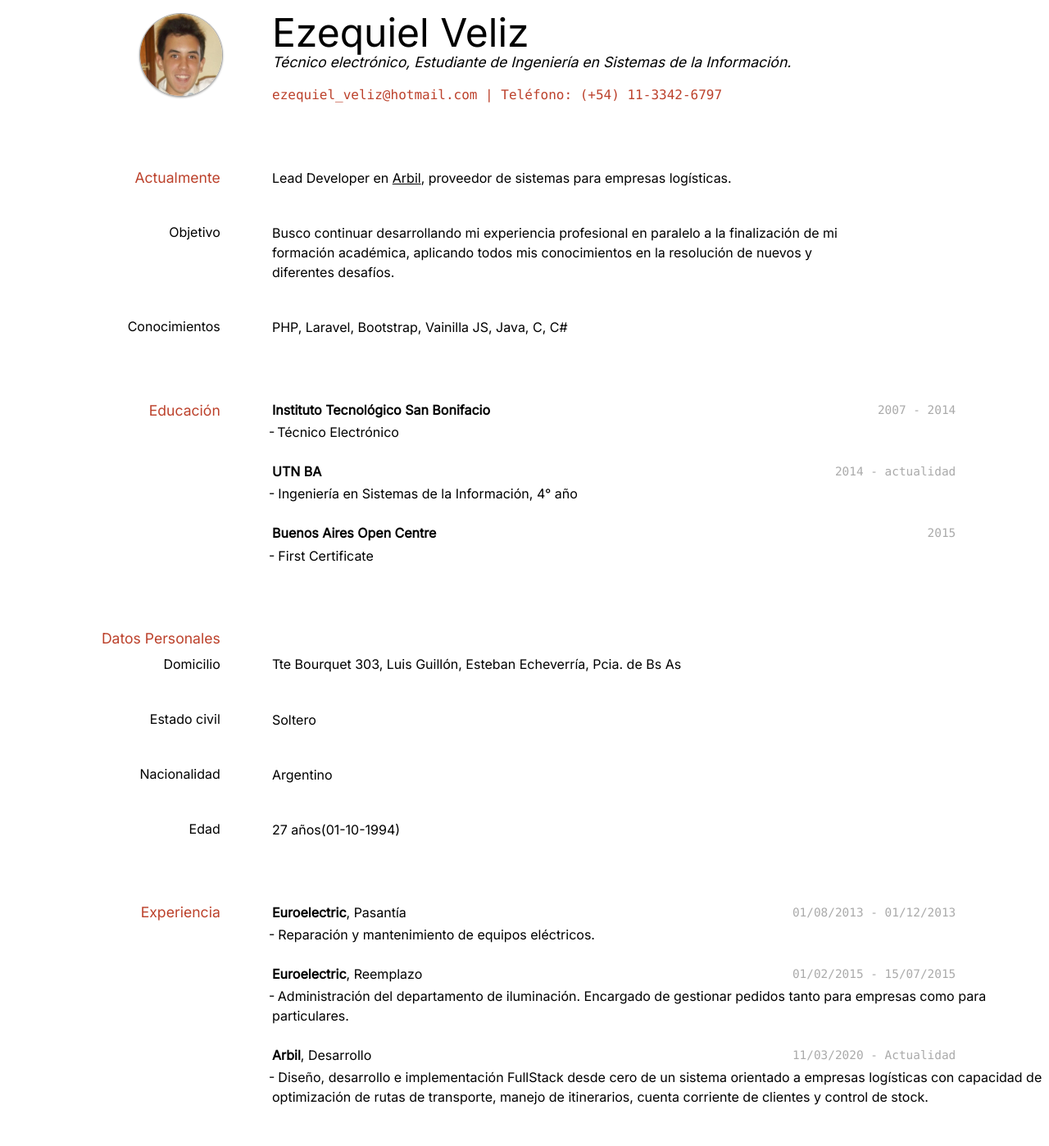
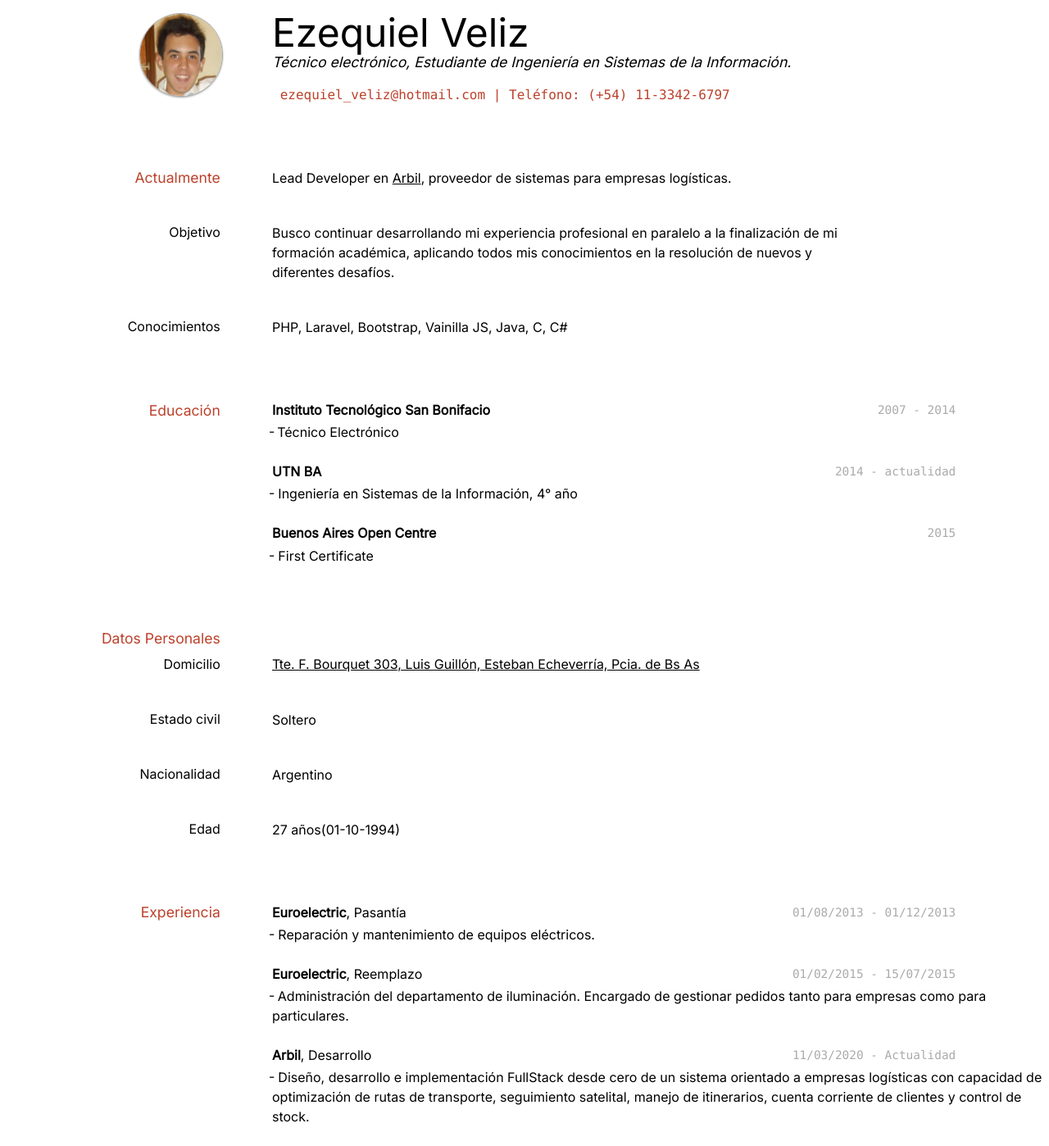
Before and after one commit to ezeveliz/cv, a Jekyll site: the page built from index.md, in a window 1280 px wide. Shown: the whole page at 82% size. Built offline with Jekyll 4.4.1, drawn with Linux system fonts in a browser that asks for light colours; before the commit the page ends 1374 px from its top, so only the background shows below that; part of the change alters nothing that is shown.

```diff
--- a/index.md
+++ b/index.md
@@ -11,14 +11,14 @@ title: Ezequiel Veliz's CV
 Técnico electrónico, Estudiante de Ingeniería en Sistemas de la Información.
 
 <div id="webaddress">
-<a href="mailto:ezequiel_veliz@hotmail.com">ezequiel_veliz@hotmail.com</a>
-| Teléfono: (+54) 11-3342-6797
+<a href="mailto:ezequiel_veliz@hotmail.com">️ ezequiel_veliz@hotmail.com</a>
+| <a href="tel:+541133426797">Teléfono: (+54) 11-3342-6797</a>
 </div>
 
 
 ## Actualmente
 
-Lead Developer en <a href="https://arbil.com.ar">Arbil</a>, proveedor de sistemas para empresas logísticas.
+Lead Developer en [Arbil](https://arbil.com.ar), proveedor de sistemas para empresas logísticas.
 
 ### Objetivo
 
@@ -52,7 +52,7 @@ __Buenos Aires Open Centre__
 
 ### Domicilio
 
-Tte Bourquet 303, Luis Guillón, Esteban Echeverría, Pcia. de Bs As
+[Tte. F. Bourquet 303, Luis Guillón, Esteban Echeverría, Pcia. de Bs As](https://www.google.com/maps/place/Tte.+F.+Bourquet+303,+B1838+Luis+Guillon,+Provincia+de+Buenos+Aires/@-34.804927,-58.4444723,19z/data=!3m1!4b1!4m13!1m7!3m6!1s0x95bcd3c630497967:0x84ab887c4090850a!2sTte.+F.+Bourquet+345-349,+Luis+Guillon,+Provincia+de+Buenos+Aires!3b1!8m2!3d-34.8050965!4d-58.4436042!3m4!1s0x95bcd3fa3a1e253f:0xab95a6faf46780b5!8m2!3d-34.8049281!4d-58.4439251)
 
 ### Estado civil
 
@@ -82,7 +82,7 @@ __Euroelectric__, Reemplazo
 `11/03/2020 - Actualidad`
 __Arbil__, Desarrollo
 
-- Diseño, desarrollo e implementación FullStack desde cero de un sistema orientado a empresas logísticas con capacidad de optimización de rutas de transporte, manejo de itinerarios, cuenta corriente de clientes y control de stock.
+- Diseño, desarrollo e implementación FullStack desde cero de un sistema orientado a empresas logísticas con capacidad de optimización de rutas de transporte, seguimiento satelital, manejo de itinerarios, cuenta corriente de clientes y control de stock.
 
 
 <!-- ### Footer
```
